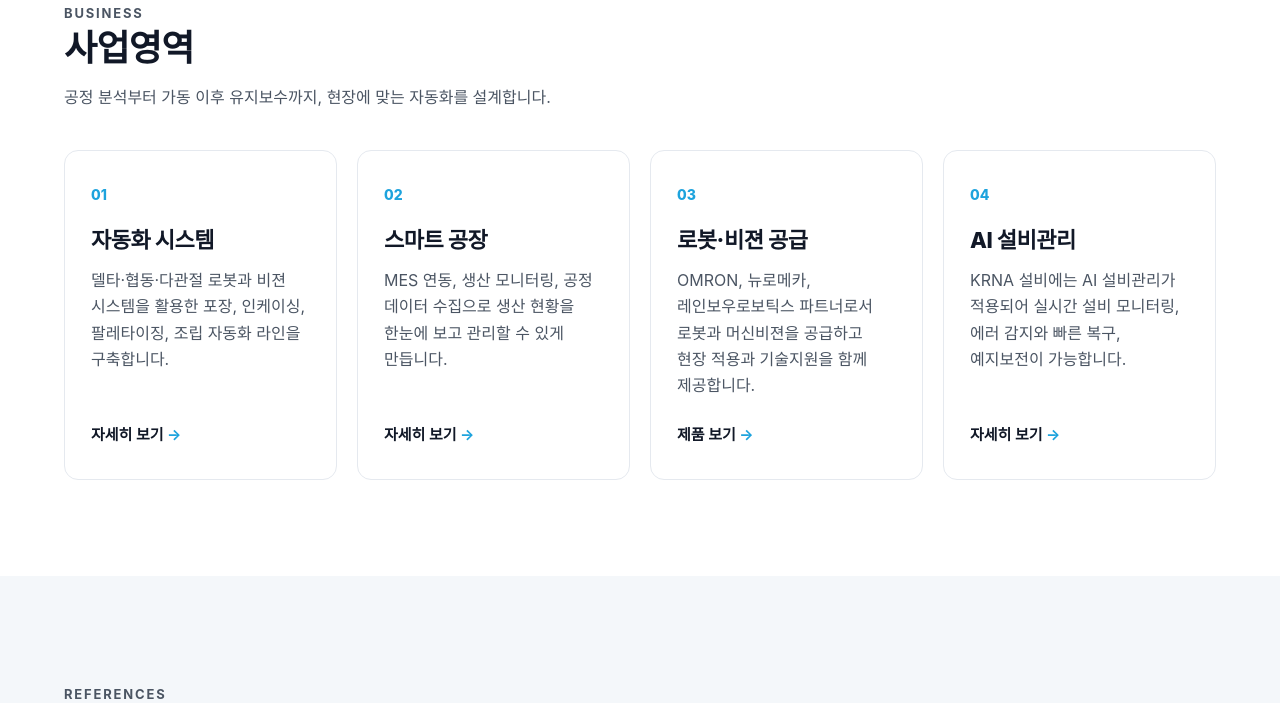
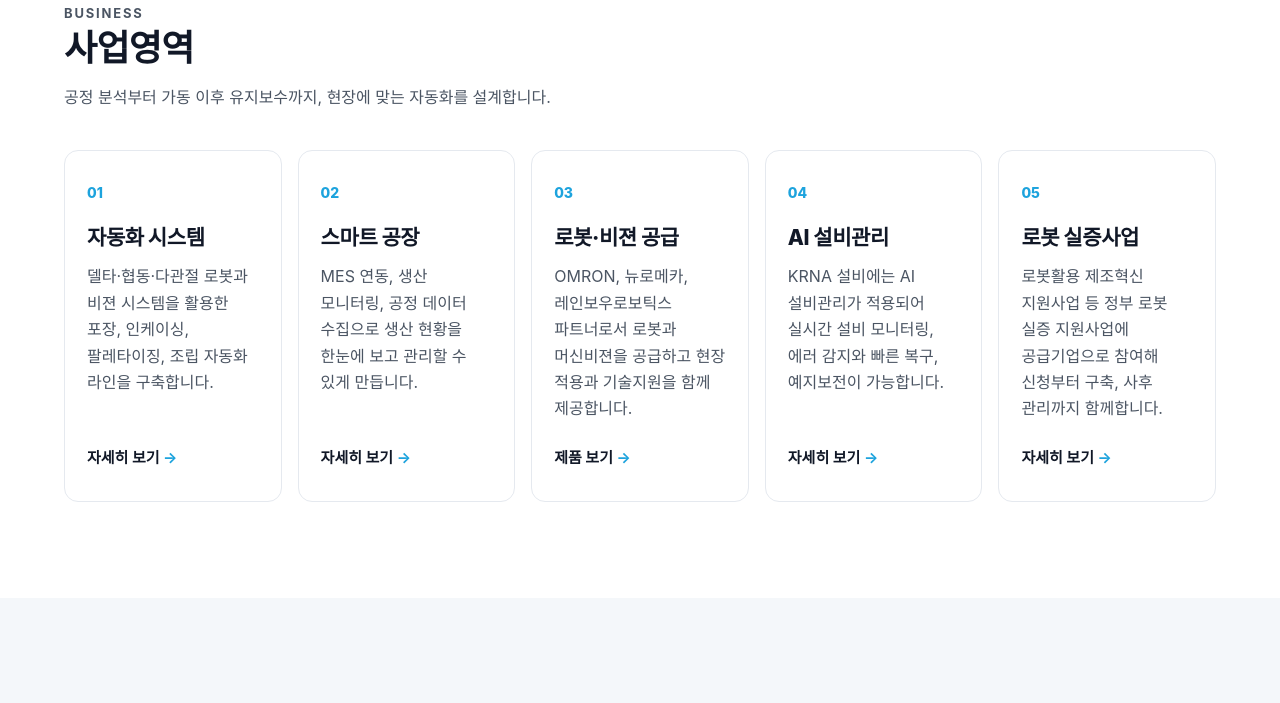
Before and after one commit to krna-official/krna-hompage, an Eleventy site: page src/index.njk in a window 1280 px wide. Shown: the part 945-1648 px from the top of the page. Built offline with nearby package versions, Linux system fonts and the light colour scheme; Eleventy itself is replaced by a stand-in of ours; files that its build step writes are made by us from their sources; a web font is replaced by a local one.

Commit message:
홈 사업영역에 로봇 실증사업 카드 추가 (5칸)
Co-Authored-By: Claude Opus 5.5 <noreply@anthropic.com>
Claude-Session: https://claude.ai/code/session_01FRGzTGxGr3fdb1BFSST6L6

```diff
--- a/src/assets/css/style.css
+++ b/src/assets/css/style.css
@@ -78,11 +78,11 @@ h1,h2,h3{line-height:1.3;margin:0;letter-spacing:-.02em}
 .link-more:after{content:" →"}
 
 /* business */
-.biz-grid{display:grid;grid-template-columns:repeat(4,1fr);gap:20px}
-.biz{position:relative;display:flex;flex-direction:column;padding:32px 26px;border:1px solid var(--line);border-radius:var(--r);background:#fff;transition:.25s;min-height:300px}
+.biz-grid{display:grid;grid-template-columns:repeat(5,1fr);gap:16px}
+.biz{position:relative;display:flex;flex-direction:column;padding:30px 22px;border:1px solid var(--line);border-radius:var(--r);background:#fff;transition:.25s;min-height:300px}
 .biz:hover{border-color:var(--blue);box-shadow:0 18px 40px rgba(12,31,51,.08);transform:translateY(-3px)}
 .biz-no{font-size:14px;font-weight:800;color:var(--blue);margin-bottom:20px}
-.biz h3{font-size:22px;font-weight:800;margin-bottom:12px}
+.biz h3{font-size:21px;font-weight:800;margin-bottom:12px}
 .biz p{color:var(--ink-2);margin:0 0 24px}
 .biz .more{margin-top:auto;font-weight:700;font-size:15px}
 .biz .more:after{content:" →";color:var(--blue)}
@@ -265,7 +265,7 @@ h1,h2,h3{line-height:1.3;margin:0;letter-spacing:-.02em}
 /* responsive */
 @media (max-width:1080px){
   .cat-grid{grid-template-columns:repeat(3,1fr)}
-  .biz-grid{grid-template-columns:1fr 1fr}
+  .biz-grid{grid-template-columns:repeat(3,1fr)}
   .process{grid-template-columns:repeat(2,1fr)}
   .ind-grid{grid-template-columns:repeat(3,1fr)}
   .prod-grid{grid-template-columns:repeat(3,1fr)}
--- a/src/index.njk
+++ b/src/index.njk
@@ -62,6 +62,12 @@ bodyClass: home
         <span class="biz-no">04</span>
         <h3>AI 설비관리</h3>
         <p>KRNA 설비에는 AI 설비관리가 적용되어 실시간 설비 모니터링, 에러 감지와 빠른 복구, 예지보전이 가능합니다.</p>
+        <span class="more">자세히 보기</span>
+      </a>
+      <a class="biz" href="/business/robot-program/">
+        <span class="biz-no">05</span>
+        <h3>로봇 실증사업</h3>
+        <p>로봇활용 제조혁신 지원사업 등 정부 로봇 실증 지원사업에 공급기업으로 참여해 신청부터 구축, 사후 관리까지 함께합니다.</p>
         <span class="more">자세히 보기</span>
       </a>
     </div>
```
